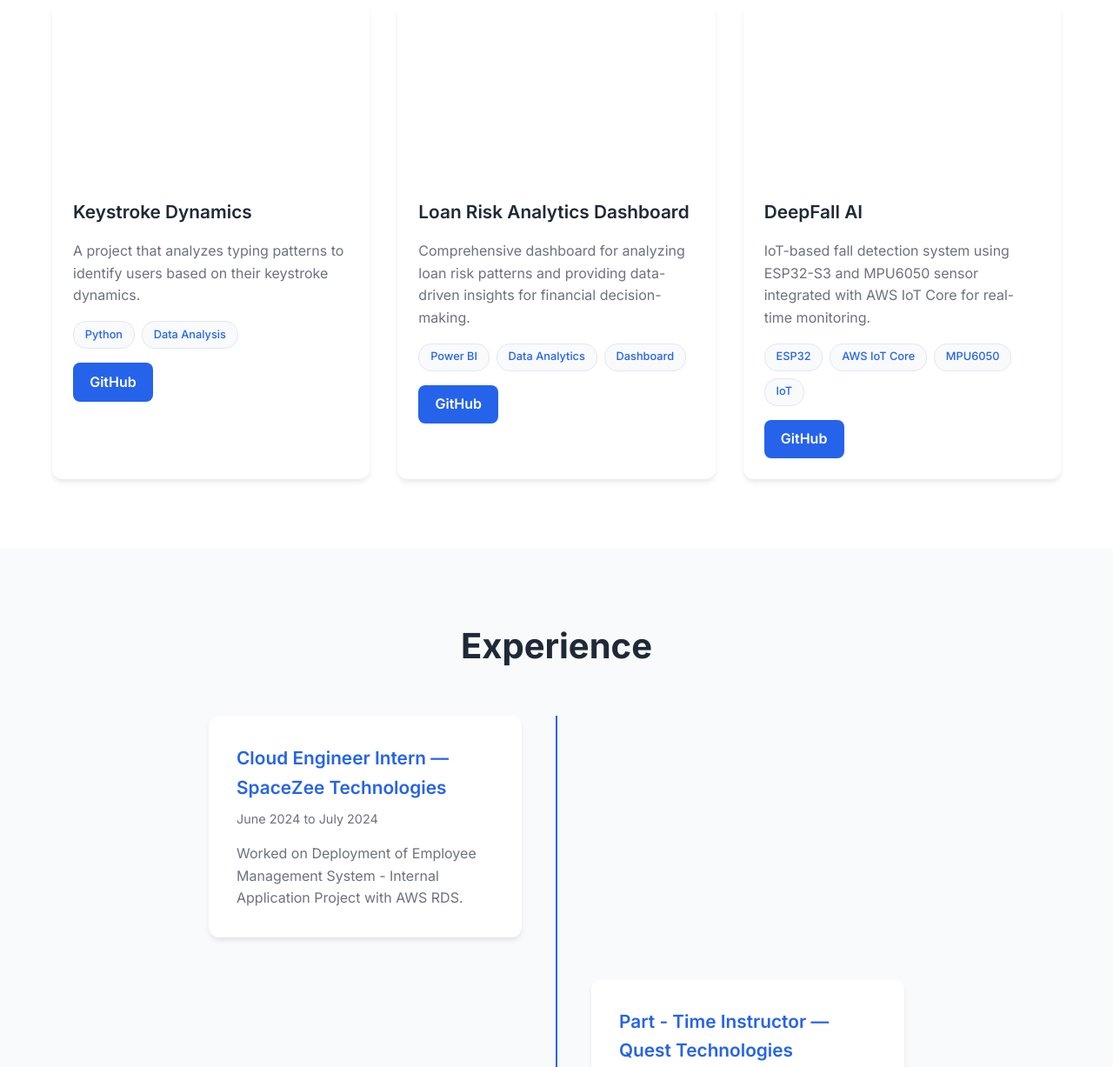
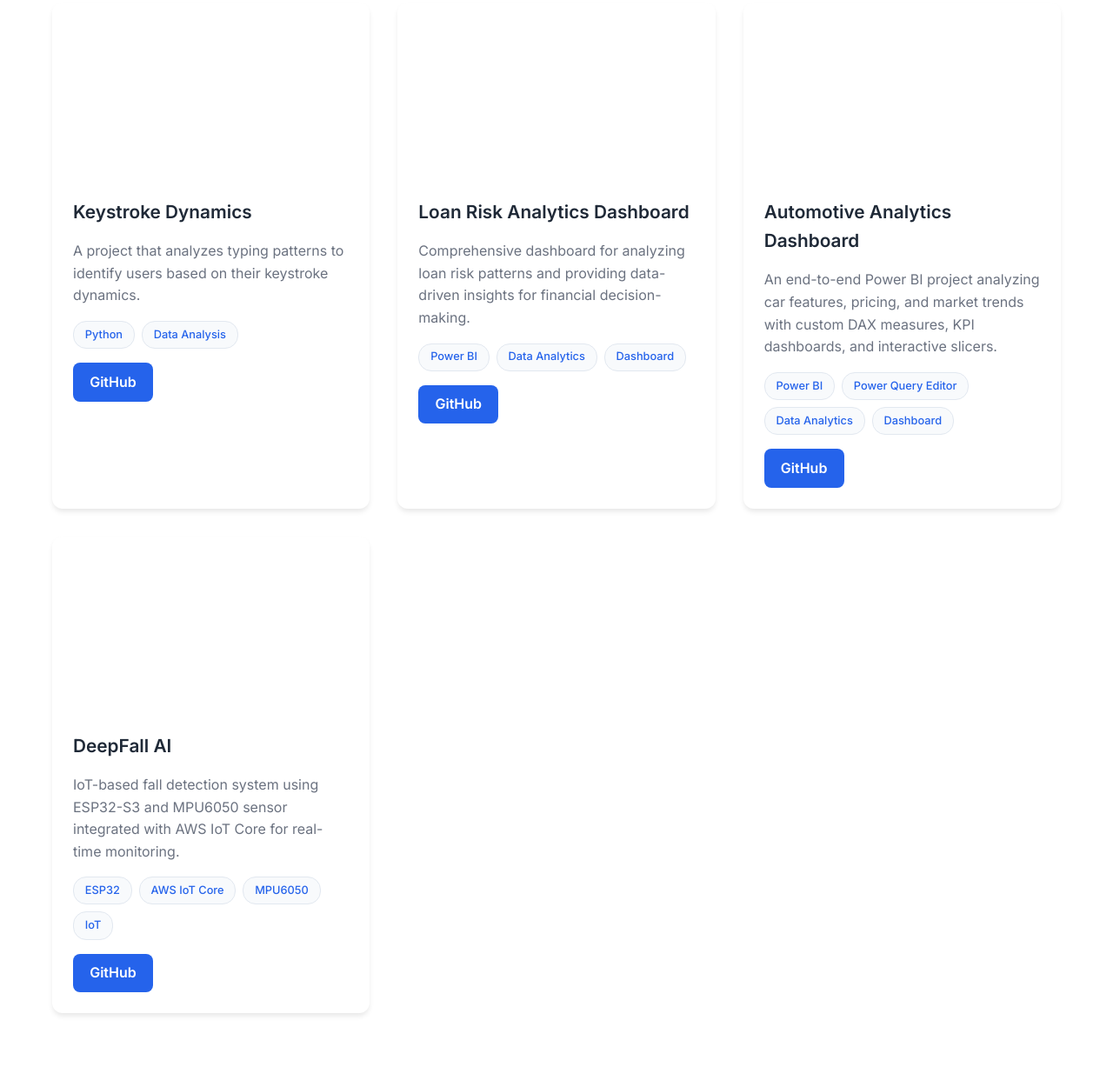
Before and after one commit to vickydgh/vickydgh.github.io, a plain HTML site: page index.html in a window 1280 px wide. Shown: the part 2767-3994 px from the top of the page at 87% size. Drawn offline with Linux system fonts and the light colour scheme.

Commit message:
Power bi -2

```diff
--- a/index.html
+++ b/index.html
@@ -264,6 +264,26 @@
                 <!-- Project 6 -->
                 <div class="project-card">
                     <div class="project-image">
+                        <img src="assets/automotive-analysis.png" alt="Loan Risk Analytics Dashboard">
+                    </div>
+                    <div class="project-content">
+                        <h3 class="project-title">Automotive Analytics Dashboard</h3>
+                        <p class="project-description">An end-to-end Power BI project analyzing car features, pricing, and market trends with custom DAX measures, KPI dashboards, and interactive slicers.</p>
+                        <div class="project-tech">
+                            <span class="tech-tag">Power BI</span>
+                            <span class="tech-tag">Power Query Editor</span>
+                            <span class="tech-tag">Data Analytics</span>
+                            <span class="tech-tag">Dashboard</span>
+                        </div>
+                        <div class="project-links">
+                            <a href="https://github.com/vickydgh/Automotive-Analysis-Dashboard.git" class="project-link">GitHub</a>
+                        </div>
+                    </div>
+                </div>
+
+                <!-- Project 7 -->
+                <div class="project-card">
+                    <div class="project-image">
                         <img src="assets/iot-fall-detection.png" alt="IoT Fall Detection">
                     </div>
                     <div class="project-content">
```
Also changed, not shown: assets/automotive-analysis.png (added).
